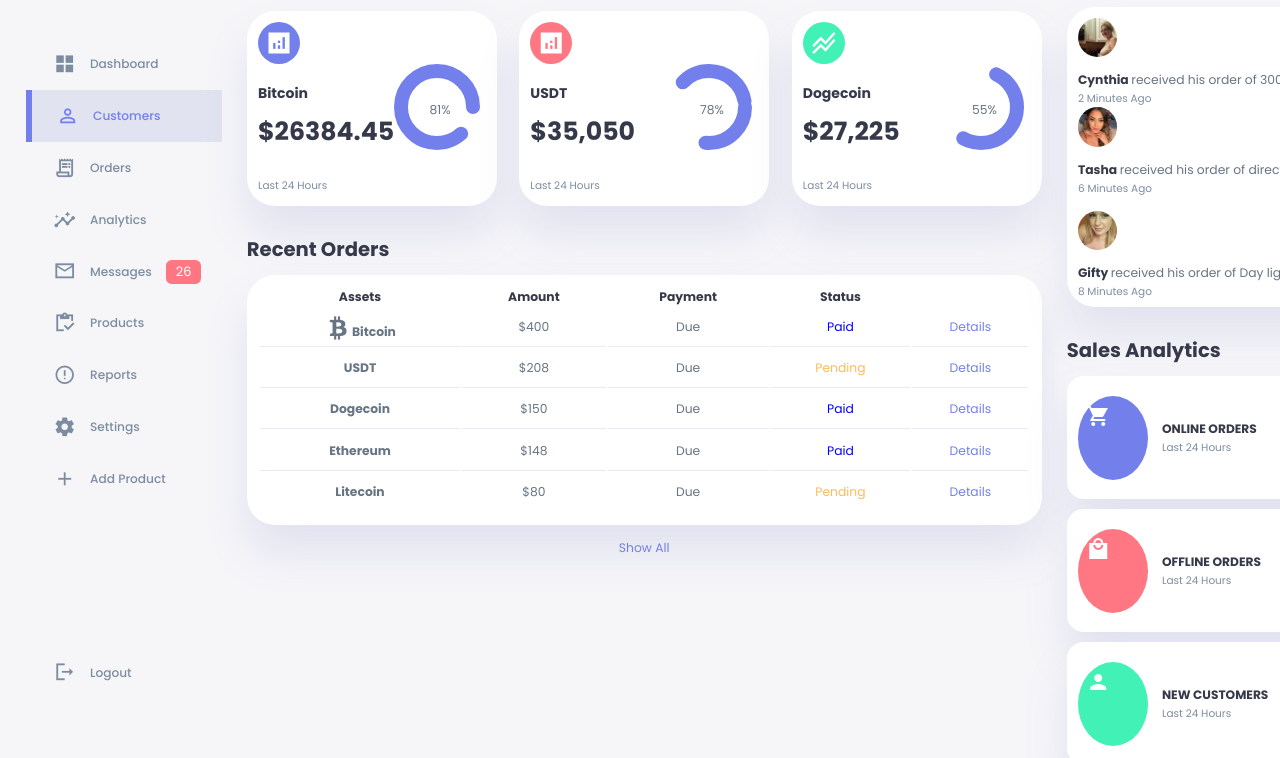
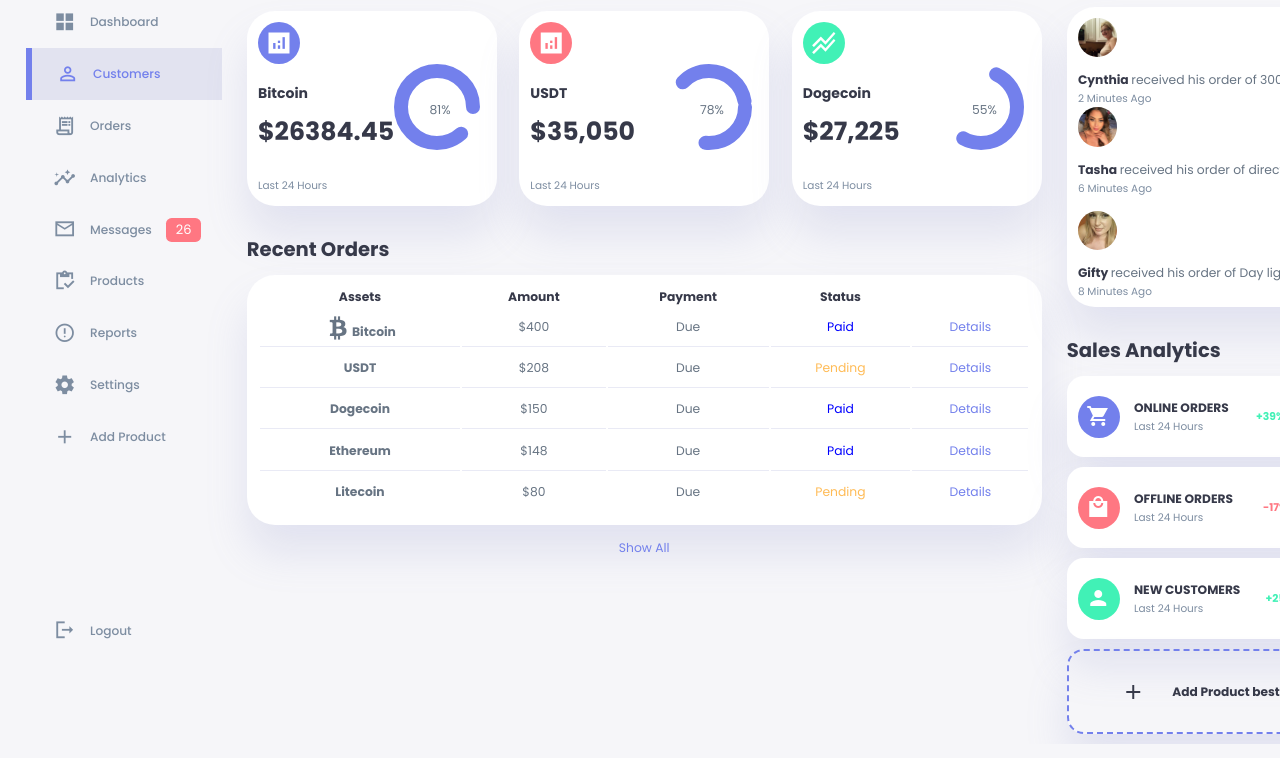
Before and after one commit to Rich-4EVa/Crypto-site, a plain HTML site: page index.html in a window 1280 px wide. Shown: the part 107-865 px from the top of the page. Drawn offline with nearby package versions, Linux system fonts and the light colour scheme.

Commit message:
Update index.css

```diff
--- a/index.css
+++ b/index.css
@@ -553,17 +553,13 @@ main .recent-orders a {
 
 .icon {
     padding: 5px 5px;
-    height: 6rem;
+    height: 3rem;
     font-size: 20rem;
-    width: 5rem;
-    transition: all 350ms;
+    width: 3rem;
     cursor: pointer;
     transition: all .50s ease;
 }
 
-.icon:hover {
-    transform: scale(1.3);
-}
 .add-product div {
     display: flex;
     align-items: center;
```
